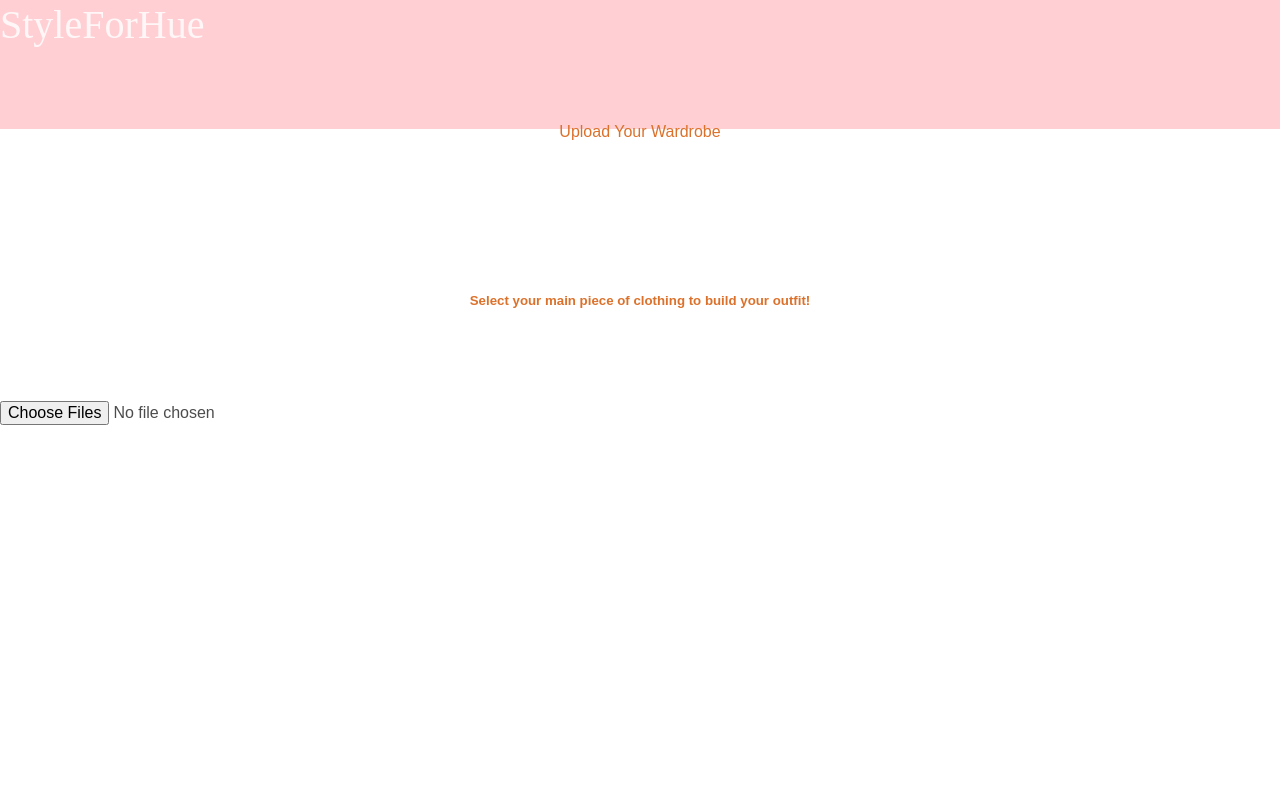
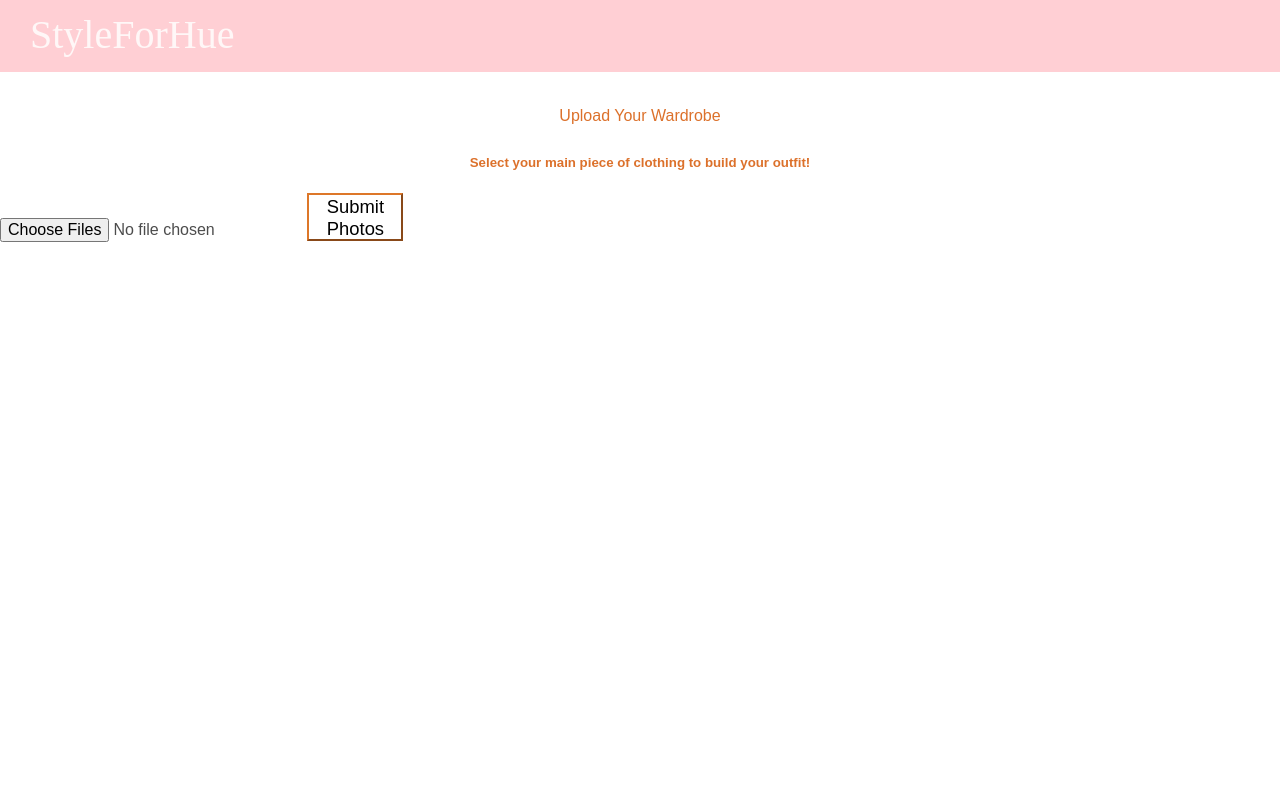
Before and after one commit to danielle36m/QueenBees, a SvelteKit app in the folder my-app/: page / in a window 1280 px wide. Shown: the top 800 px of the page. Built offline with nearby package versions, Linux system fonts and the light colour scheme.

Commit message:
Simplified code organization/styles

```diff
--- a/my-app/src/routes/+page.svelte
+++ b/my-app/src/routes/+page.svelte
@@ -15,11 +15,11 @@
 
 <div class="root">
     <div class="pinkrectangle">
-        <div class="topBar">
-            <div class="headerName">
-                StyleForHue
-            </div>
+        <!-- <div class="topBar"> -->
+        <div class="headerName">
+            StyleForHue
         </div>
+        <!-- </div> -->
 
         <h2>
             Upload Your Wardrobe
@@ -42,84 +42,60 @@
         {/each}
         {/if}
 
-        <!-- <button on:click>
-        Click me
-        </button> -->
+        <button on:click>
+        Submit Photos
+        </button>
     </div>
 </div>
 
 <style>
-    /* button {
-        position: relative;
-        left: 15.8%;
+    button {
+        /* left: 10.8%; */
         height: 3rem;
         width: 6rem;
-        background-color: #aaa;
-        border-color: #f1c40f;
-        color: #f1c40f;
+        background-color: #ffffff;
+        border-color: #dd7729;
+        color: #000000;
         font-size: 1.15rem;
-        background-image: linear-gradient(45deg, #f1c40f 50%, transparent 50%);
+        background-image: linear-gradient(45deg, #ef8635 50%, transparent 50%);
         background-position: 100%;
         background-size: 400%;
         transition: background 300ms ease-in-out;
     }
     button:hover {
         background-position: 0;
-        color: #aaa;
-    } */
+        color: #ffffff;
+    }
     .root {
-
         width: 100%;
-        height: 1438px;
-        align-items: flex-start;
+        height: 800px;
         background-color: #fff;
-        overflow: hidden;
     }
     .pinkrectangle {
-
-        left: 0;
-        top: 0;
-        width: 100%;
         height: 9%;
         background-color: #ffcfd4;
     }
-    .topBar {
-
-        height: min-content;
-        place-content: space-between;
-        align-items: center;
-    }
+    /* .topBar {
+        top: 10%;
+        left: 5%;
+    } */
     .headerName {
         color: #fff7f7;
         font-size: 40px;
-        line-height: 125%;
+        line-height: 175%;
         font-weight: 500;
         font-family: Work Sans;
-        width: min-content;
-        height: min-content;
-        white-space: nowrap;
-        flex-direction: column;
+        left: 5%;
+        padding: 0 .75em;
     }
     h2 {
-
+        color: rgb(220, 113, 43);
+        text-align: center;
+        padding: 1.5em 0.5em 0.5em 0.5em;
+    }
+    h5 {
         color: rgb(220,113,43);
         text-align: center;
-        padding: 1.5em 0.5em 0.5em 0.5em;
-        box-sizing: border-box;
-        pointer-events: none;
-        justify-content: center;
-        align-items: center;
-        padding: 60px;
-    }
-    h5 {
-
-        color: rgb(220,113,43);
-        text-align: center;
-        box-sizing: border-box;
-        pointer-events: none;
-        justify-content: center;
-        align-items: center;
-        padding: 70px;
     }
     .image-size {
         width: 200px;
```
